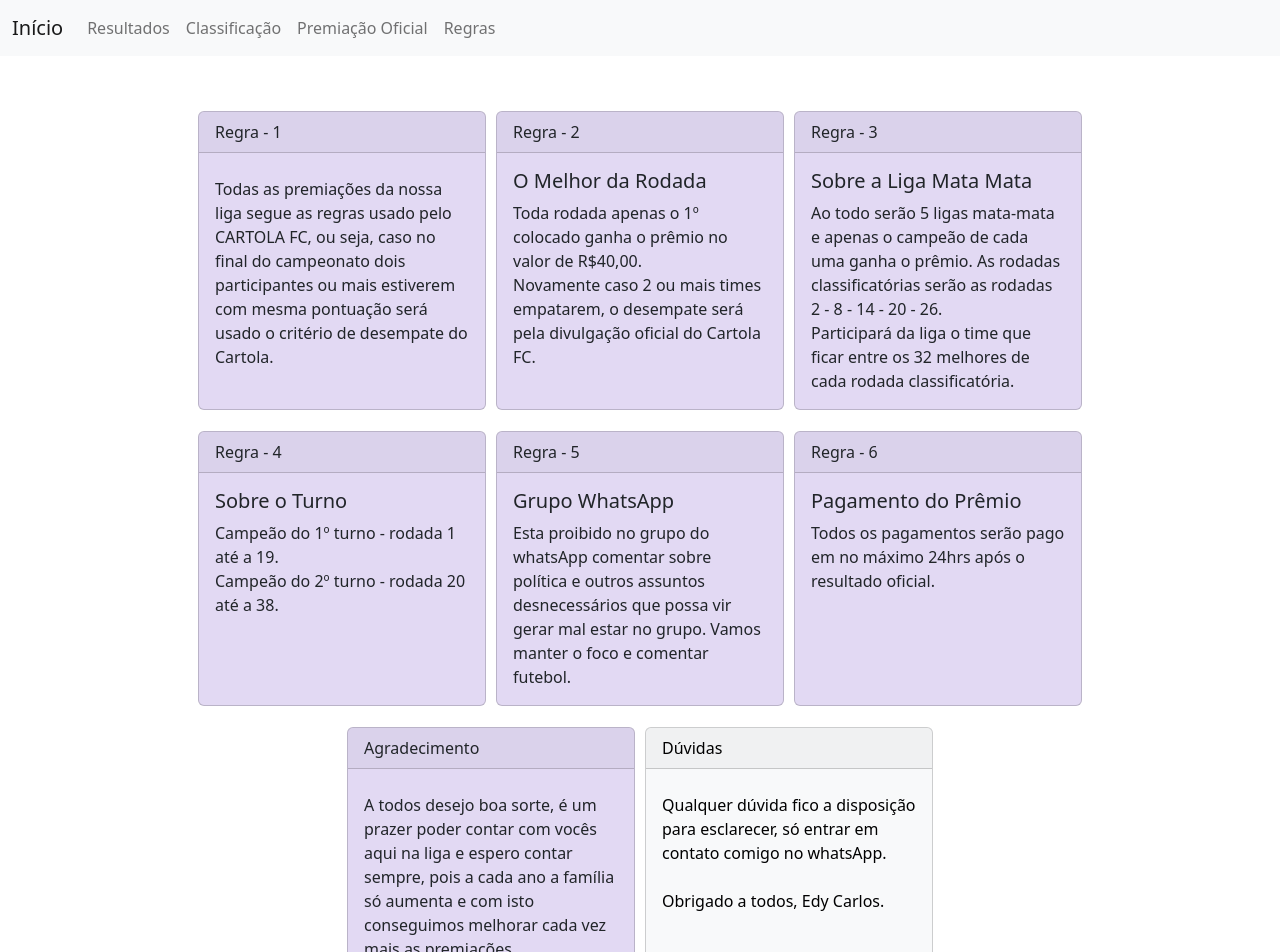
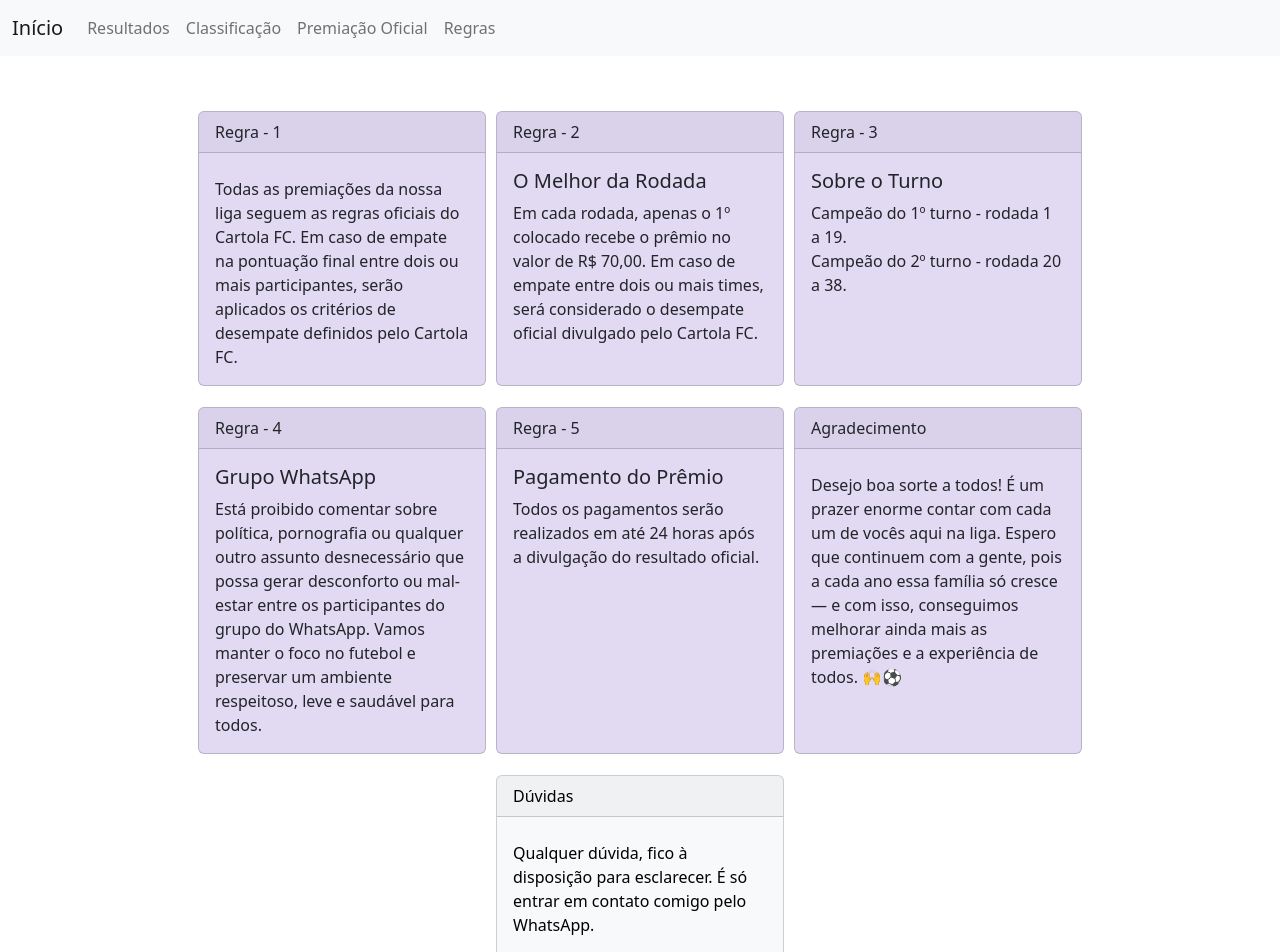
Before and after one commit to edycarlos86/cartola2025, an Angular app: page /regras in a window 1280 px wide. Shown: the top 952 px of the page. Built offline with nearby package versions, Linux system fonts and the light colour scheme.

Commit message:
Atualização do site com as novas melhorias

```diff
--- a/src/app/telas/premiacao/premiacao.component.html
+++ b/src/app/telas/premiacao/premiacao.component.html
@@ -19,24 +19,24 @@
             </tr>
             <tr>
               <th scope="row" colspan="2">2º Lugar Geral</th>
-              <td colspan="2">R$600,00</td>
+              <td colspan="2">R$700,00</td>
             </tr>
             <tr>
               <th scope="row" colspan="2">3º Lugar Geral</th>
-              <td colspan="2">R$350,00</td>
+              <td colspan="2">R$385,00</td>
             </tr>
             <tr>
               <th scope="row" colspan="2">4º Lugar Geral</th>
-              <td colspan="2">R$200,00</td>
+              <td colspan="2">R$250,00</td>
             </tr>
             <tr>
               <th scope="row" colspan="2">5º Lugar Geral</th>
-              <td colspan="2">R$100,00</td>
+              <td colspan="2">R$150,00</td>
             </tr>
-            <tr>
+           <!--  <tr>
               <th scope="row" colspan="2" style="color: blue;">Total</th>
-              <td colspan="2" style="color: blue;">R$2.450,00</td>
-            </tr>
+              <td colspan="2" style="color: blue;">R$2.685,00</td>
+            </tr> -->
           </tbody>
         </table>
   </div>
@@ -69,20 +69,16 @@
             </tr>
             <tr>
               <th scope="row" colspan="2">Time Mais Rico</th>
-              <td colspan="2">R$200,00</td>
-            </tr>
-            <tr>
-              <th scope="row" colspan="2">Campeão da Liga Mata Mata</th>
-              <td colspan="">R$100,00</td>
+              <td colspan="2">R$230,00</td>
             </tr>
             <tr>
               <th scope="row" colspan="2">Campeão da Rodada</th>
-              <td colspan="">R$40,00</td>
+              <td colspan="">R$70,00</td>
             </tr>
-            <tr>
+            <!-- <tr>
               <th scope="row" colspan="2" style="color: blue;">Total</th>
               <td colspan="2" style="color: blue;">R$3.010,00</td>
-            </tr>
+            </tr> -->
           </tbody>
         </table>
   </div>
--- a/src/app/telas/regras/regras.component.html
+++ b/src/app/telas/regras/regras.component.html
@@ -3,56 +3,61 @@
       <div class="card-header">Regra - 1</div>
       <div class="card-body">
         <h5 class="card-title"></h5>
-        <p class="card-text">Todas as premiações da nossa liga segue as regras usado pelo CARTOLA FC, ou seja, caso no final do campeonato dois participantes ou mais estiverem com mesma pontuação será usado o critério de desempate do Cartola.</p>
+        <p class="card-text">Todas as premiações da nossa liga seguem as regras oficiais do Cartola FC. Em caso de empate na pontuação final entre dois ou mais participantes, serão aplicados os critérios de desempate definidos pelo Cartola FC.</p>
       </div>
     </div>
     <div class="card mb-3" style="max-width: 18rem;">
       <div class="card-header">Regra - 2</div>
       <div class="card-body">
         <h5 class="card-title">O Melhor da Rodada</h5>
-        <p class="card-text">Toda rodada apenas o 1º colocado ganha o prêmio no valor de R$40,00.<br> Novamente caso 2 ou mais times empatarem, o desempate será pela divulgação oficial do Cartola FC. </p>
+        <p class="card-text">Em cada rodada, apenas o 1º colocado recebe o prêmio no valor de R$ 70,00.
+          Em caso de empate entre dois ou mais times, será considerado o desempate oficial divulgado pelo Cartola FC. </p>
       </div>
     </div>
-    <div class="card mb-3" style="max-width: 18rem;">
+<!--     <div class="card mb-3" style="max-width: 18rem;">
       <div class="card-header">Regra - 3</div>
       <div class="card-body">
         <h5 class="card-title">Sobre a Liga Mata Mata</h5>
         <p class="card-text">Ao todo serão 5 ligas mata-mata e apenas o campeão de cada uma ganha o prêmio. As rodadas classificatórias serão as rodadas<br> 2 - 8 - 14 - 20 - 26.<br> Participará da liga o time que ficar entre os 32 melhores de cada rodada classificatória.</p>
       </div>
+    </div> -->
+    <div class="card  mb-3" style="max-width: 18rem;">
+      <div class="card-header">Regra - 3</div>
+      <div class="card-body">
+        <h5 class="card-title">Sobre o Turno</h5>
+        <p class="card-text">Campeão do 1º turno - rodada 1 a 19.<br> Campeão do 2º turno - rodada 20 a 38.</p>
+      </div>
     </div>
     <div class="card  mb-3" style="max-width: 18rem;">
       <div class="card-header">Regra - 4</div>
       <div class="card-body">
-        <h5 class="card-title">Sobre o Turno</h5>
-        <p class="card-text">Campeão do 1º turno - rodada 1 até a 19.<br> Campeão do 2º turno - rodada 20 até a 38.</p>
+        <h5 class="card-title">Grupo WhatsApp</h5>
+        <p class="card-text">Está proibido comentar sobre política, pornografia ou qualquer outro assunto desnecessário que possa gerar desconforto ou mal-estar entre os participantes do grupo do WhatsApp.
+          Vamos manter o foco no futebol e preservar um ambiente respeitoso, leve e saudável para todos.</p>
       </div>
     </div>
     <div class="card  mb-3" style="max-width: 18rem;">
       <div class="card-header">Regra - 5</div>
       <div class="card-body">
-        <h5 class="card-title">Grupo WhatsApp</h5>
-        <p class="card-text">Esta proibido no grupo do whatsApp comentar sobre política e outros assuntos desnecessários que possa vir gerar mal estar no grupo. Vamos manter o foco e comentar futebol.</p>
-      </div>
-    </div>
-    <div class="card  mb-3" style="max-width: 18rem;">
-      <div class="card-header">Regra - 6</div>
-      <div class="card-body">
         <h5 class="card-title">Pagamento do Prêmio</h5>
-        <p class="card-text">Todos os pagamentos serão pago em no máximo 24hrs após o resultado oficial.</p>
+        <p class="card-text">Todos os pagamentos serão realizados em até 24 horas após a divulgação do resultado oficial.</p>
       </div>
     </div>
     <div class="card  mb-3" style="max-width: 18rem;">
       <div class="card-header">Agradecimento</div>
       <div class="card-body">
         <h5 class="card-title"></h5>
-        <p class="card-text">A todos desejo boa sorte, é um prazer poder contar com vocês aqui na liga e espero contar sempre, pois a cada ano a família só aumenta e com isto conseguimos melhorar cada vez mais as premiações.</p>
+        <p class="card-text">Desejo boa sorte a todos! É um prazer enorme contar com cada um de vocês aqui na liga. Espero que continuem com a gente, pois a cada ano essa família só cresce — e com isso, conseguimos melhorar ainda mais as premiações e a experiência de todos. 🙌⚽</p>
       </div>
     </div>
     <div class="card text-bg-light mb-3" style="max-width: 18rem;">
       <div class="card-header">Dúvidas</div>
       <div class="card-body">
         <h5 class="card-title"></h5>
-        <p class="card-text">Qualquer dúvida fico a disposição para esclarecer, só entrar em contato comigo no whatsApp.<br><br>Obrigado a todos, Edy Carlos.</p>
+        <p class="card-text">Qualquer dúvida, fico à disposição para esclarecer. É só entrar em contato comigo pelo WhatsApp. <br><br>
+
+          Muito obrigado a todos!<br>
+          Edy Carlos</p>
       </div>
     </div>
 </div>
```
Also changed, not shown: 3 other files (tests, documents, lock files or other folders).
